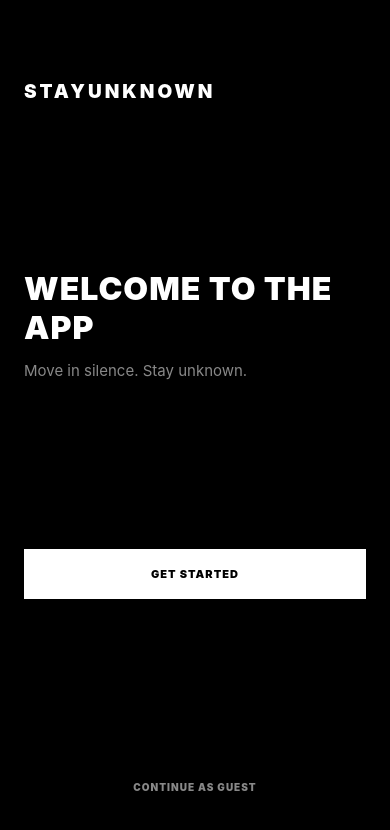
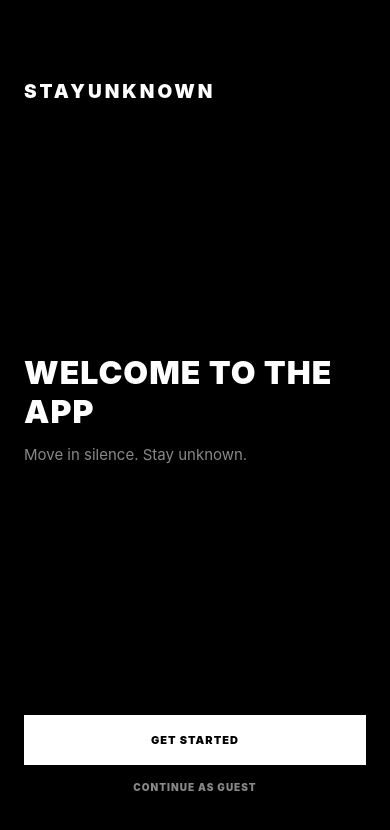
Before and after one commit to StayUnknown404/STAYUNKNOWN-APP, a React Native app: screen / in a window 390 px wide. Shown: the top 830 px of the page. Built offline with nearby package versions, Linux system fonts and the light colour scheme; no server answers.

Commit message:
Add files via upload

```diff
--- a/App.tsx
+++ b/App.tsx
@@ -1,17 +1,139 @@
 import React, { useEffect, useState } from 'react';
-import { SafeAreaView, StyleSheet, Text, View, Pressable, ActivityIndicator } from 'react-native';
+import {
+  ActivityIndicator,
+  Pressable,
+  SafeAreaView,
+  StyleSheet,
+  Text,
+  View,
+} from 'react-native';
 import Home from './screens/Home';
 import CreateProfile from './screens/CreateProfile';
 import { auth, onAuthStateChanged, User } from './services/firebase';
 
-export default function App(){
- const [ready,setReady]=useState(false);const [user,setUser]=useState<User|null>(auth.currentUser);const [profileDone,setProfileDone]=useState(false);
- useEffect(()=>onAuthStateChanged(auth,u=>{setUser(u);setReady(true);}),[]);
- if(!ready)return <SafeAreaView style={styles.container}><ActivityIndicator color="#fff"/></SafeAreaView>;
- if(!user&&!profileDone)return <Welcome onStart={()=>setProfileDone(true)} onGuest={()=>setProfileDone(true)}/>;
- if(!user&&profileDone)return <CreateProfile onComplete={()=>setProfileDone(true)} onSkip={()=>setProfileDone(true)}/>;
- return <Home/>;
+type EntryView = 'welcome' | 'profile' | 'store';
+
+export default function App() {
+  const [ready, setReady] = useState(false);
+  const [user, setUser] = useState<User | null>(auth.currentUser);
+  const [entryView, setEntryView] = useState<EntryView>(auth.currentUser ? 'store' : 'welcome');
+
+  useEffect(() => {
+    const unsubscribe = onAuthStateChanged(auth, currentUser => {
+      setUser(currentUser);
+      setReady(true);
+      if (currentUser) setEntryView('store');
+    });
+
+    return unsubscribe;
+  }, []);
+
+  if (!ready) {
+    return (
+      <SafeAreaView style={styles.loading}>
+        <ActivityIndicator color="#fff" />
+      </SafeAreaView>
+    );
+  }
+
+  if (user || entryView === 'store') return <Home />;
+
+  if (entryView === 'profile') {
+    return (
+      <CreateProfile
+        onComplete={() => setEntryView('store')}
+        onSkip={() => setEntryView('store')}
+      />
+    );
+  }
+
+  return (
+    <Welcome
+      onStart={() => setEntryView('profile')}
+      onGuest={() => setEntryView('store')}
+    />
+  );
 }
-function Welcome({onStart,onGuest}:{onStart:()=>void;onGuest:()=>void}){return <SafeAreaView style={styles.container}><View style={styles.welcome}><Text style={styles.brand}>STAYUNKNOWN</Text><View><Text style={styles.title}>WELCOME TO THE APP</Text><Text style={styles.subtitle}>Move in silence. Stay unknown.</Text></View><Pressable style={styles.button} onPress={onStart}><Text style={styles.buttonText}>GET STARTED</Text></Pressable><Pressable style={styles.guest} onPress={onGuest}><Text style={styles.guestText}>CONTINUE AS GUEST</Text></Pressable></View></SafeAreaView>}
-const styles=StyleSheet.create({container:{flex:1,backgroundColor:'#000',alignItems:'stretch',justifyContent:'center'},welcome:{flex:1,justifyContent:'space-between',padding:24,paddingTop:80,paddingBottom:35},brand:{color:'#fff',fontSize:19,fontWeight:'900',letterSpacing:3},title:{color:'#fff',fontSize:32,fontWeight:'900',letterSpacing:1},subtitle:{color:'#888',fontSize:15,lineHeight:23,marginTop:12},button:{backgroundColor:'#fff',paddingVertical:18,alignItems:'center'},buttonText:{color:'#000',fontSize:11,fontWeight:'900',letterSpacing:1},guest:{alignItems:'center',padding:16},guestText:{color:'#888',fontSize:10,fontWeight:'900',letterSpacing:1}}
-);
+
+function Welcome({ onStart, onGuest }: { onStart: () => void; onGuest: () => void }) {
+  return (
+    <SafeAreaView style={styles.container}>
+      <View style={styles.welcome}>
+        <Text style={styles.brand}>STAYUNKNOWN</Text>
+
+        <View>
+          <Text style={styles.title}>WELCOME TO THE APP</Text>
+          <Text style={styles.subtitle}>Move in silence. Stay unknown.</Text>
+        </View>
+
+        <View>
+          <Pressable style={styles.button} onPress={onStart}>
+            <Text style={styles.buttonText}>GET STARTED</Text>
+          </Pressable>
+          <Pressable style={styles.guest} onPress={onGuest}>
+            <Text style={styles.guestText}>CONTINUE AS GUEST</Text>
+          </Pressable>
+        </View>
+      </View>
+    </SafeAreaView>
+  );
+}
+
+const styles = StyleSheet.create({
+  loading: {
+    flex: 1,
+    backgroundColor: '#000',
+    alignItems: 'center',
+    justifyContent: 'center',
+  },
+  container: {
+    flex: 1,
+    backgroundColor: '#000',
+  },
+  welcome: {
+    flex: 1,
+    justifyContent: 'space-between',
+    padding: 24,
+    paddingTop: 80,
+    paddingBottom: 35,
+  },
+  brand: {
+    color: '#fff',
+    fontSize: 19,
+    fontWeight: '900',
+    letterSpacing: 3,
+  },
+  title: {
+    color: '#fff',
+    fontSize: 32,
+    fontWeight: '900',
+    letterSpacing: 1,
+  },
+  subtitle: {
+    color: '#888',
+    fontSize: 15,
+    lineHeight: 23,
+    marginTop: 12,
+  },
+  button: {
+    backgroundColor: '#fff',
+    paddingVertical: 18,
+    alignItems: 'center',
+  },
+  buttonText: {
+    color: '#000',
+    fontSize: 11,
+    fontWeight: '900',
+    letterSpacing: 1,
+  },
+  guest: {
+    alignItems: 'center',
+    padding: 16,
+  },
+  guestText: {
+    color: '#888',
+    fontSize: 10,
+    fontWeight: '900',
+    letterSpacing: 1,
+  },
+});
```
